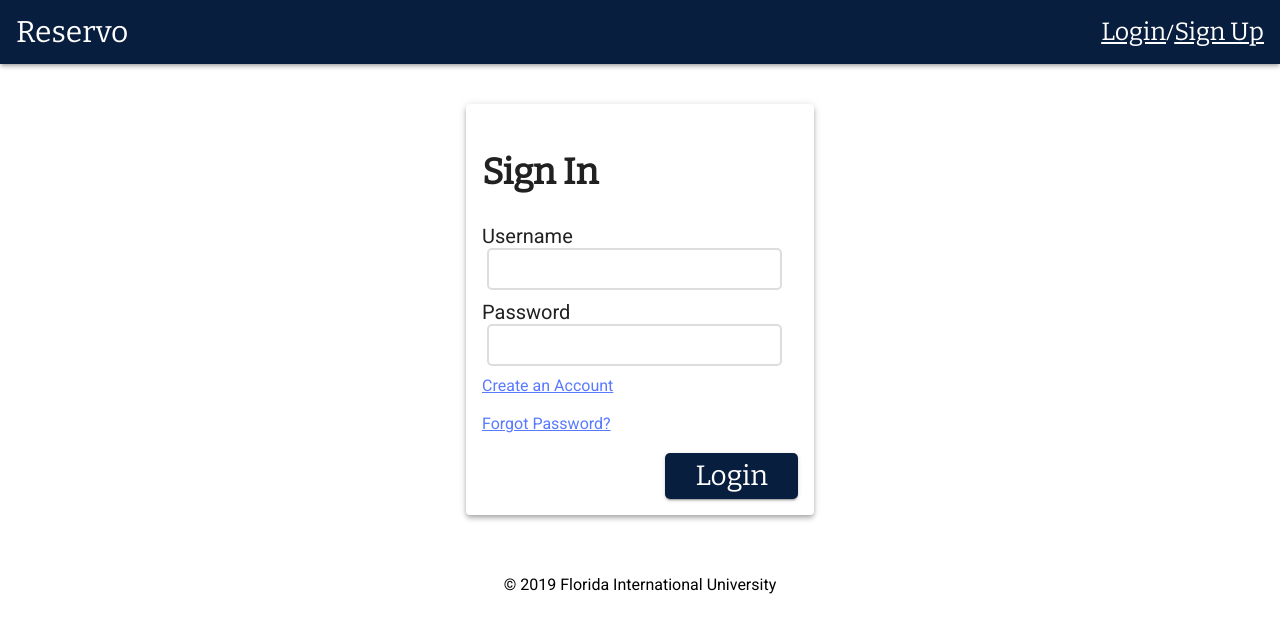
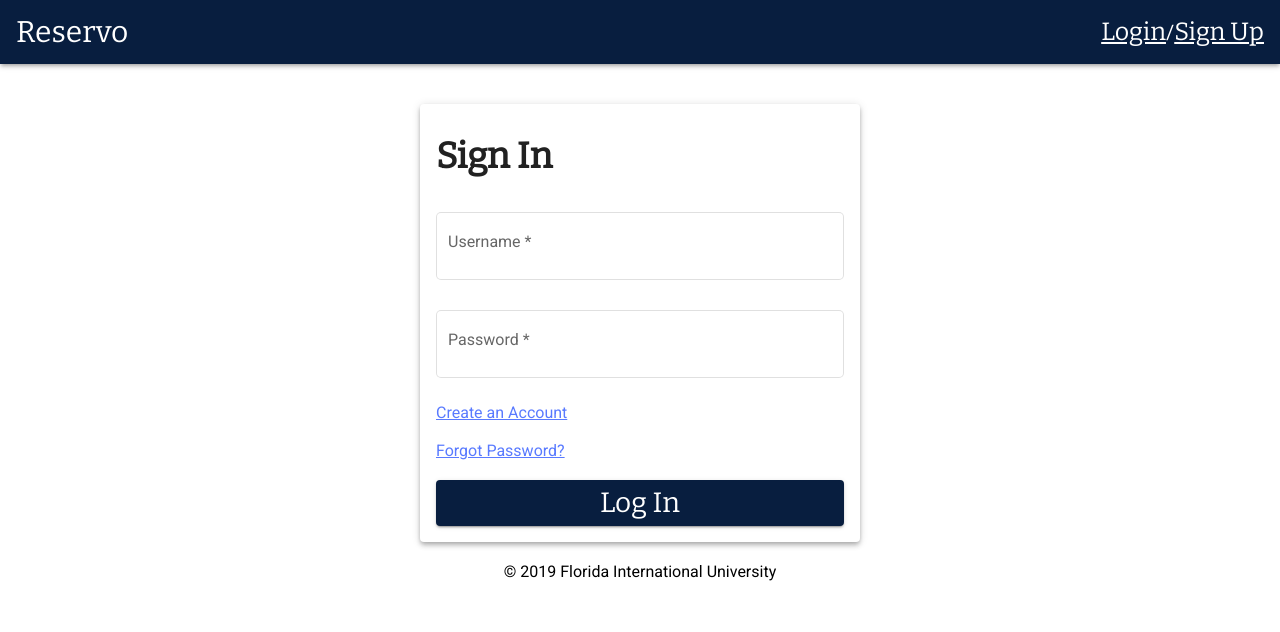
Before and after one commit to Demoneyejin/SE-Room-Reservation, an Angular app in the folder mockup/: page / in a window 1280 px wide. Shown: the top 632 px of the page. Built offline with nearby package versions, Linux system fonts and the light colour scheme.

Commit message:
Made the login more consistent with the rest of the website

```diff
--- a/mockup/src/app/login/login.component.css
+++ b/mockup/src/app/login/login.component.css
@@ -6,43 +6,49 @@
 }
 
 :host {
-	align-content: center;
 	display: block;
-	margin: 20px;
-	padding: 20px;
+	margin-top: 40px;
 	border-radius: 5px;
-	width: inherit;
 }
 
 h2 {
 	float: left;
 	font-size: 225%;
+	width: 100%;
+	margin-top: 30px;
+	margin-bottom: 30px
 }
 
 button {
 	font-family: 'Bitter', serif;
-	color: white;
 	float: right;
 	font-size: 175%;
-	border: 0;
-	outline: 0;
 	padding-left: 30px;
 	padding-right: 30px;
 	padding-top: 5px;
 	padding-bottom: 5px;
-	border-radius: 5px;
 	margin-top: 20px;
+	float: right;
 }
 
 input {
 	margin-left: 5px;
-	border-radius: 5px;
-	border-color: #ddd;
-	border-style: solid;
-	outline: 0;
-	padding: 5px;
 	font-family: 'Roboto';
-	font-size: 150%;
-	width: inherit;
 	margin-bottom: 10px;
 }
+
+mat-form-field {
+	width: 100%;
+}
+
+.formArea {
+	display: flex;
+	flex-direction: row;
+	flex-wrap: wrap;
+}
+
+.cardInner {
+	display: flex;
+	flex-direction: column;
+	padding-top: 30px;
+}
--- a/mockup/src/app/login/login.component.html
+++ b/mockup/src/app/login/login.component.html
@@ -1,5 +1,5 @@
 <!DOCTYPE html>
-<mat-card class="cardInner mat-elevation-z4" fxFlex="0 1 calc(20em + 50px)"
+<!--<mat-card class="cardInner mat-elevation-z4" fxFlex="0 1 calc(20em + 50px)"
 	gdAreas="header | uname | unamefield | password | pwordfield"
 	fxLayoutGap="16px">
 	<div gdArea="'header'">
@@ -18,4 +18,21 @@
 	<div gdArea="'button'">
 		<button (click)="onClick()" type="submit" mat-raised-button color="primary">Login</button>
 	</div>
+</mat-card>-->
+
+<mat-card class="cardInner mat-elevation-z4" fxFlex="0 1 calc(30em + 50px)">
+	<h2>Sign In</h2>
+	<div class='formArea'>
+		<mat-form-field appearance='outline'>
+			<mat-label>Username</mat-label>
+			<input matInput placeholder="Username" type='text' required>
+		</mat-form-field>
+		<mat-form-field appearance='outline'>
+			<mat-label>Password</mat-label>
+			<input matInput type='password' placeholder="Password" required>
+		</mat-form-field>
+	</div>
+	<a routerLink="/signup">Create an Account</a><br>
+	<a routerLink="/forgotpassword">Forgot Password?</a>
+	<button mat-raised-button color="primary" (click)=onClick()>Log In</button>
 </mat-card>
--- a/mockup/src/app/signup/signup.component.css
+++ b/mockup/src/app/signup/signup.component.css
@@ -23,7 +23,6 @@ button {
 	padding-right: 30px;
 	padding-top: 5px;
 	padding-bottom: 5px;
-	border-radius: 5px;
 	margin-top: 20px;
 }
 
--- a/mockup/src/app/signup/signup.component.html
+++ b/mockup/src/app/signup/signup.component.html
@@ -1,6 +1,4 @@
 <!DOCTYPE html>
-
-
 <mat-card class="cardInner mat-elevation-z4" fxFlex="0 1 calc(30em + 50px)"
 	gdAreas="header | instructions | form | footer">
 	<div gdArea="header">
```
